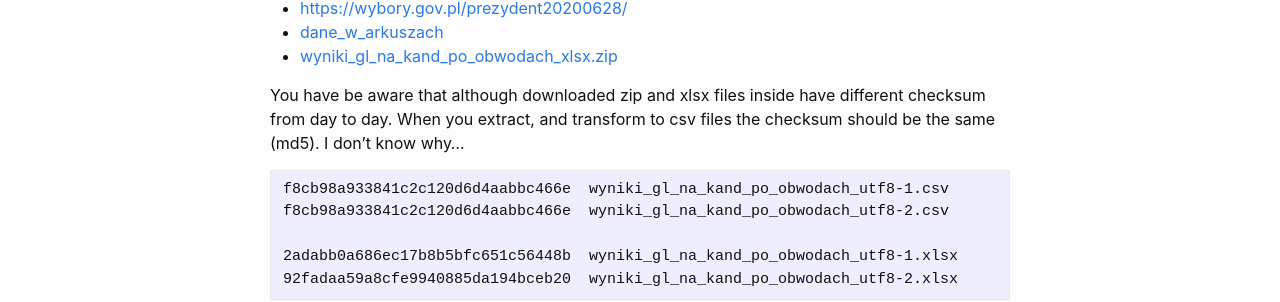
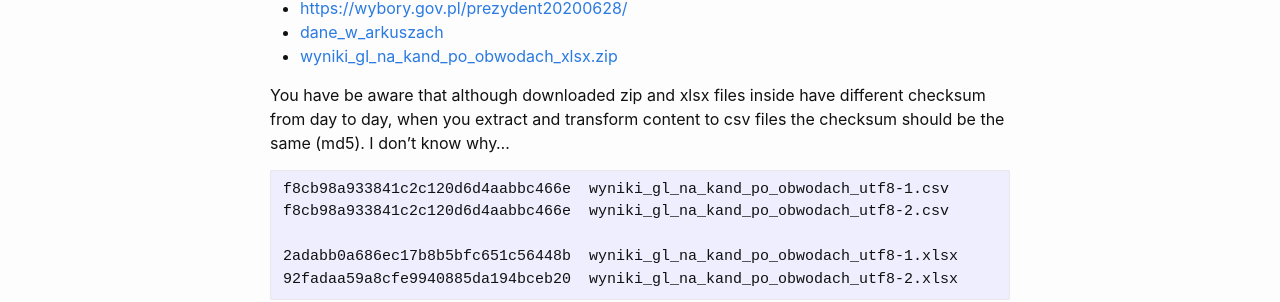
Before and after one commit to ip413/conclusion-separated-data, a Jekyll site: the page built from _posts/2020-07-02-data-source.md, in a window 1280 px wide and 900 px high. Shown: the part 267-569 px from the top of the window. Built offline with Jekyll 4.4.1, drawn with Linux system fonts in a browser that asks for light colours; some of the changed text lies outside the part shown.

Commit message:
readme, license, fixes in post

````diff
--- a/_posts/2020-07-02-data-source.md
+++ b/_posts/2020-07-02-data-source.md
@@ -10,7 +10,7 @@ title: 'Data source - round 1'
 * [wyniki_gl_na_kand_po_obwodach_xlsx.zip](https://wybory.gov.pl/prezydent20200628/data/1/csv/wyniki_gl_na_kand_po_obwodach_xlsx.zip)
 
 
-You have be aware that although downloaded zip  and xlsx files inside have different checksum from day to day. When you extract, and transform to csv files the checksum should be the same (md5).
+You have be aware that although downloaded zip  and xlsx files inside have different checksum from day to day, when you extract and transform content to csv files the checksum should be the same (md5).
 I don't know why...
 
 ```
````
Also changed, not shown: other parts of _posts/2020-07-02-data-source.md (+2 -0 lines), README.md.
